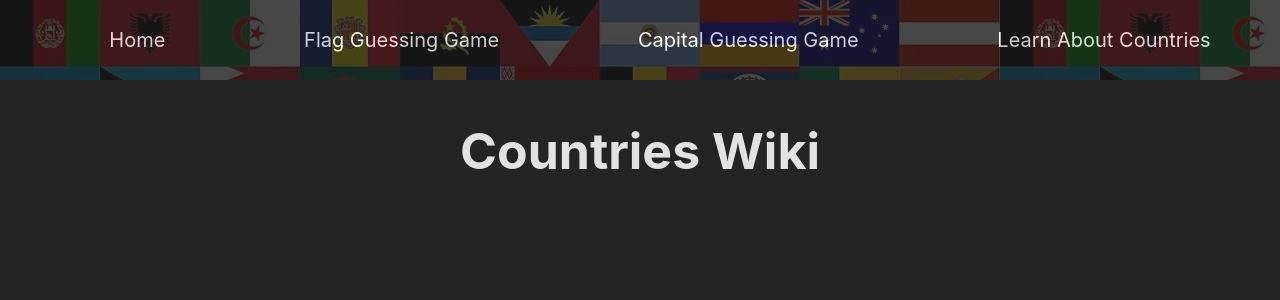
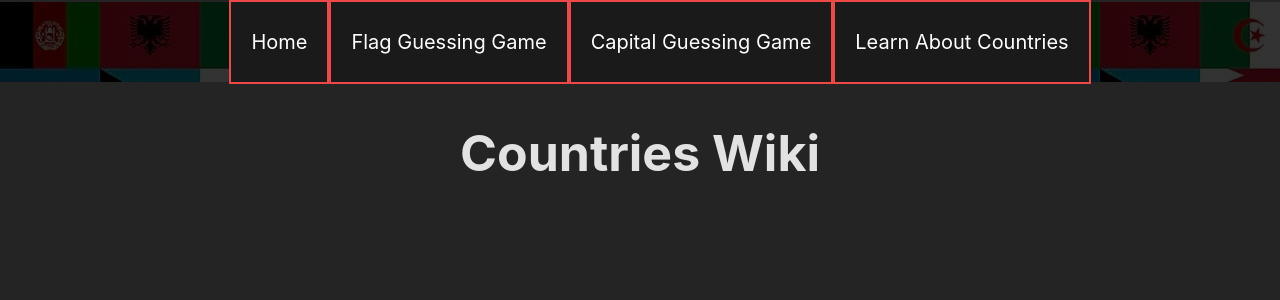
Before and after one commit to Aramendiander/Geogame-React, a React (Vite) app: page /learn-about-countries in a window 1280 px wide. Shown: the top 300 px of the page. Built offline with nearby package versions, Linux system fonts and the light colour scheme.

Commit message:
small styling change, backup for possible major changes

```diff
--- a/src/index.css
+++ b/src/index.css
@@ -20,7 +20,6 @@
 }
 
 body {
-  display: 0;
   margin: 0;
 }
 
@@ -46,9 +45,8 @@ h1 {
 
 div.navbackground {
   width: 100%;
-  background-image: url("./assets/banner.webp");
   height: 80px;
-
+  margin-top: 2px;
 }
 
 nav.menu {
@@ -57,25 +55,39 @@ nav.menu {
   background-color: #1a1a1a;
   box-sizing: border-box;
   height: 100%;
-  filter: opacity(0.8);
+  background-image: linear-gradient( rgba(0, 0, 0, 0.8), rgba(0, 0, 0, 0.8) ), url(/src/assets/banner.webp);
 }
 
 .menu ul {
   width: 100%;
   margin: 0px;
   display: flex;
-  justify-content: space-around;
+  justify-content: center;
+  align-items: center;
+  height: 100%;
 
 }
 
 .menu li {
-  display: inline;
+  display: flex;
+  height: 100%;
+  align-items: center;
+  background-color: #1a1a1a;
+  border: 2px solid var(--orange);
+}
+
+.menu li:not(:last-child) {
+  margin-right: 0px;
 }
 
 .menu li a {
   font-size: 20px;
   color: white;
   text-decoration: none;
+  height: 100%;
+  display: flex;
+  align-items: center;
+  padding: 0 20px;
 }
 
 .home h1 {
@@ -200,7 +212,7 @@ main {
   margin: 1rem;
   max-height: 250px;
   cursor: pointer;
-  object-fit:cover;
+  object-fit:contain;
 }
 
 .nextgame {
```
